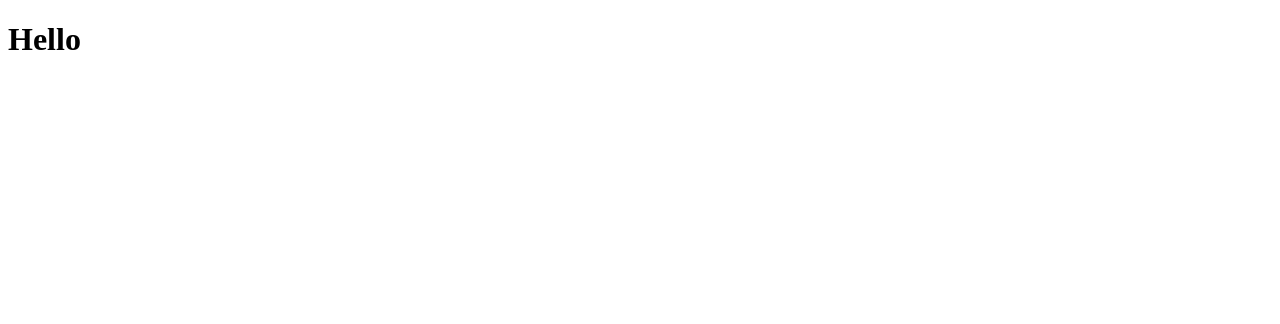
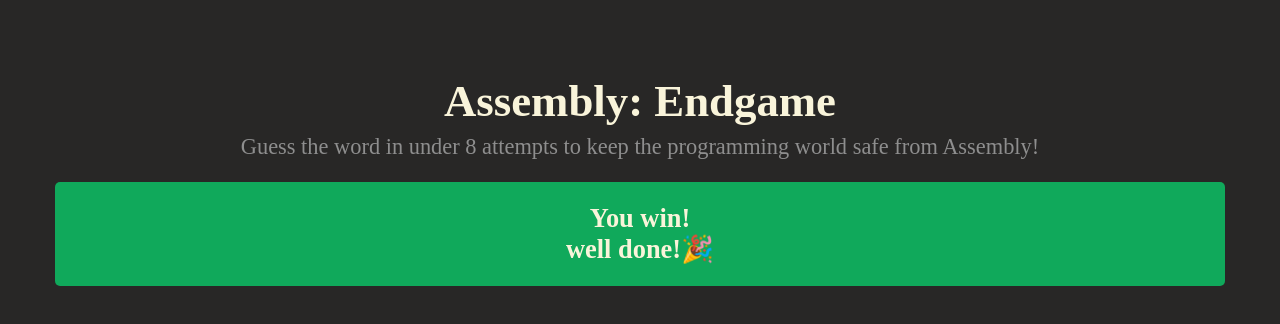
Before and after one commit to modibokeita/assambly-game, a React (Vite) app in the folder assembly-endgame/: page / in a window 1280 px wide. Shown: the top 324 px of the page. Built offline with nearby package versions, Linux system fonts and the light colour scheme.

Commit message:
styling header

```diff
--- a/assembly-endgame/src/App.jsx
+++ b/assembly-endgame/src/App.jsx
@@ -6,7 +6,17 @@ function App() {
 
   return (
     <>
-      <h1>Hello</h1>
+      <header>
+        <h1>Assembly: Endgame</h1>
+        <p>Guess the word in under 8 attempts to keep
+          the programming world safe from Assembly!
+        </p>
+      </header>
+      <main>
+        <section className='game-status'>
+          <h2>You win! <span>well done!🎉</span></h2>
+        </section>
+      </main>
     </>
   )
 }
--- a/assembly-endgame/src/index.css
+++ b/assembly-endgame/src/index.css
@@ -0,0 +1,35 @@
+*{
+    margin: 0;
+    padding: 0;
+    box-sizing: border-box;
+}
+body{
+    background-color: #282726;
+    padding: 75px 55px;
+}
+
+header h1{
+    color: #F9F4DA;
+
+}
+header p{
+    color: #8E8E8E;
+    margin: .3em 0 1em 0;
+}
+header{
+
+    text-align: center;
+    font-size: 1.4em;
+}
+.game-status{
+    background-color: #10A95B;
+    padding: 1.2em;
+    color: #F9F4DA;
+    text-align: center;
+    font-size: 1.1rem;
+    border-radius: 5px;
+
+}
+.game-status span{
+    display: block;
+}
```
